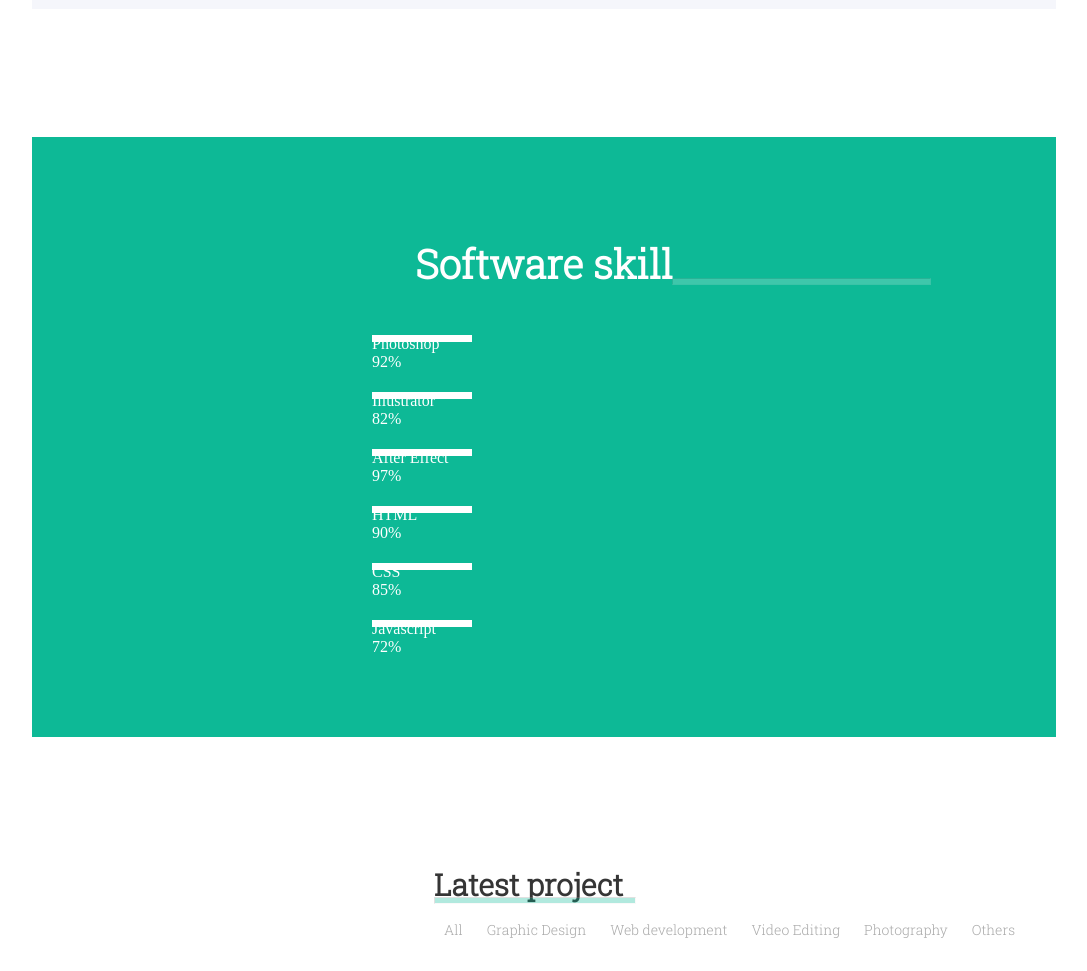
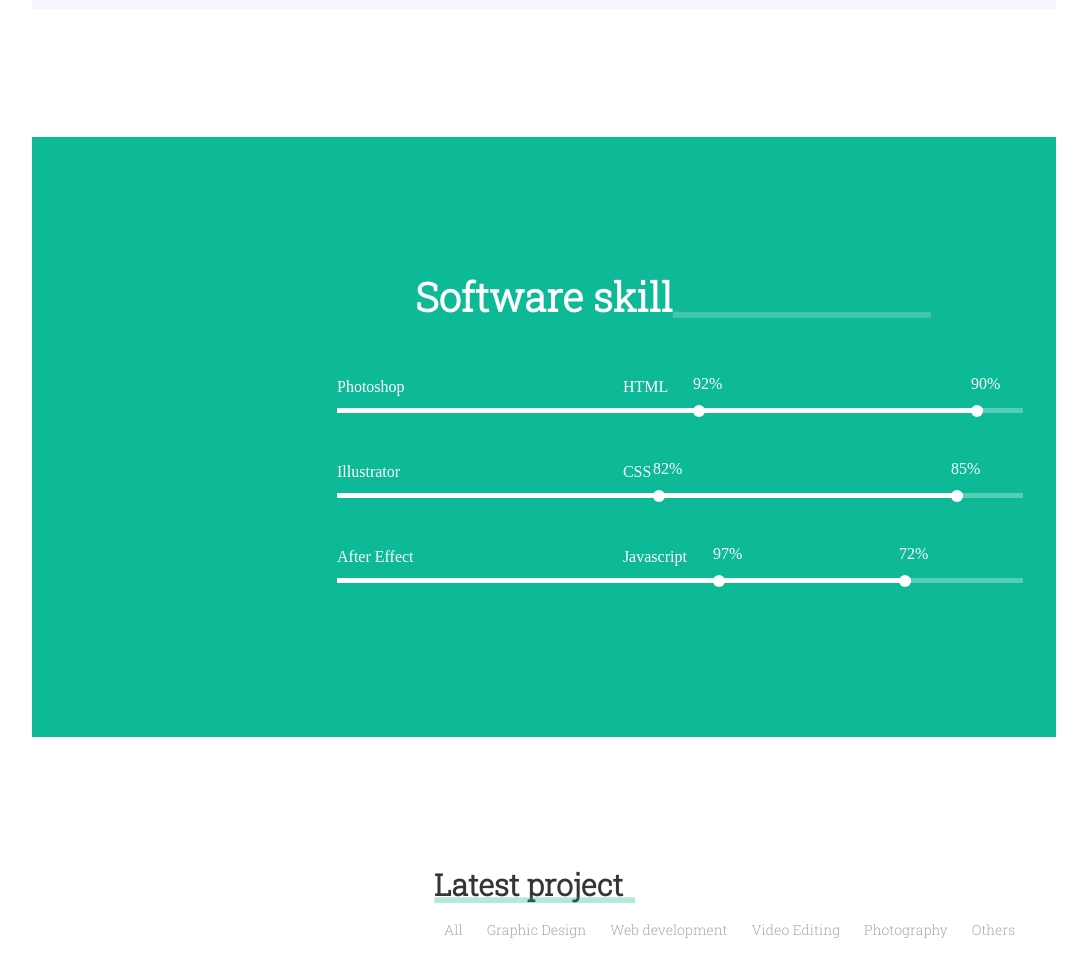
Before and after one commit to Enileyeevvv/lr4, a plain HTML site: page index.html in a window 1280 px wide. Shown: the part 2340-3311 px from the top of the page, without its empty margins (104-1191 px from the left). Drawn offline with Linux system fonts and the light colour scheme.

Commit message:
починил прогресс бар

```diff
--- a/CSSlr4.css
+++ b/CSSlr4.css
@@ -270,6 +270,7 @@ h1 {
     margin: 10vw;
     height: 600px;
     background: #0db996;
+    overflow: hidden;
 }
 .block4 {
     padding-top: 100px;
@@ -285,31 +286,70 @@ h1 {
     margin: -45px 0px 0px 640px;
     opacity: 0.2;
 }
+.leftprogress, .rightprogress {
+    margin-top: 50px;
+    display: inline-block;
+    margin-top: 50px;
+    width: 49.5%;
+    height: 100%;
+}
 .progress-wrapper {
-    margin: 50px 0px 50px 340px;
-    width: 100px;
-    height: 7px;
-    background-color:white;
+    display: inline-block;
+    margin: 40px auto;
+    width: 400px;
+    height: 5px;
+    background-color: rgba(255,255,255,0.3);
+}
+.leftprogress .progress-wrapper {
+    margin-left: 305px
+}
+.rightprogress .progress-wrapper {
+    margin-left: 80px
+}
+.photoshop .progress-state {
+    width: 92%;
+}
+.illustrator .progress-state {
+    width: 82%;
+}
+.AfterEffect .progress-state {
+    width: 97%;
+}
+.HTML .progress-state {
+    width: 90%;
+}
+.CSS .progress-state {
+    width: 85%;
+}
+.Javascript .progress-state {
+    width: 72%;
 }
 .progress-wrapper .handler {
+    float: right;
+    position: relative;
+    top: -3px;
     width: 12px;
     height: 12px;
     border-radius: 12px;
     display: block;
-    background: var(--white);
+    background: white;
 }
 .progress-wrapper .handler::before {
     content: attr(data-state)"%";
     color: white;
+    position: relative;
+    top: -30px;
 }
 .progress-state {
     width: 100px;
-    height: 7px;
+    height: 5px;
     background-color:white;
 }
 .progress-state::before {
     content: attr(data-descr);
     color: white;
+    position: relative;
+    top: -30px;
 }
 .fifthz {
     background: none;
@@ -500,13 +540,13 @@ h1 {
     border:1px solid black;
     height: 330px;
     width: 500px;
-    margin: 60px 0px 0px 530px;
+    margin: 60px 0px 0px 430px;
 }
 .sixth-2 {
     border:1px solid black;
     height: 330px;
     width: 500px;
-    margin: -332px 0px 0px 1070px;
+    margin: -332px 0px 0px 980px;
 }
 .rectangle {
     margin: 200px 0px 0px 200px;
@@ -712,7 +752,7 @@ h1 {
     line-height: 40px;
     list-style-type: none;
     margin: 10px 0px 0px 640px;
-    сolor: #909091
+    сolor: #909091;
     font-family: 'Roboto Slab', sans-serif;
 }
 .endli {
@@ -729,7 +769,7 @@ h1 {
     line-height: 40px;
     list-style-type: none;
     margin: 10px 0px 0px 800px;
-    сolor: #909091
+    сolor: #909091;
     font-family: 'Roboto Slab', sans-serif;
 }
 .endlielement {
--- a/index.html
+++ b/index.html
@@ -74,34 +74,38 @@
     <div class="block4bg">
         <h2 class="block4">Software skill</h2>
         <hr class="Softwareskill">
-        <div class="progress-wrapper">
-            <div class="progress-state" data-state = "92" data-descr = "Photoshop">
+        <div class="leftprogress">
+            <div class="progress-wrapper photoshop">
+                <div class="progress-state" data-state = "92" data-descr = "Photoshop">
                 <span class="handler" data-state = "92"></span>
             </div>
         </div>
-        <div class="progress-wrapper">
+        <div class="progress-wrapper illustrator">
             <div class="progress-state" data-state = "82" data-descr = "Illustrator">
                 <span class="handler" data-state = "82"></span>
             </div>
         </div>
-        <div class="progress-wrapper">
+        <div class="progress-wrapper AfterEffect">
             <div class="progress-state" data-state = "97" data-descr = "After Effect">
                 <span class="handler" data-state = "97"></span>
             </div>
         </div>
-        <div class="progress-wrapper">
+    </div>
+    <div class="rightprogress">
+        <div class="progress-wrapper HTML">
             <div class="progress-state" data-state = "90" data-descr = "HTML">
                 <span class="handler" data-state = "90"></span>
             </div>
         </div>
-        <div class="progress-wrapper">
+        <div class="progress-wrapper CSS">
             <div class="progress-state" data-state = "85" data-descr = "CSS">
                 <span class="handler" data-state = "85"></span>
             </div>
-        </div>
-        <div class="progress-wrapper">
-            <div class="progress-state" data-state = "72" data-descr = "Javascript">
-                <span class="handler" data-state = "72"></span>
+            </div>
+            <div class="progress-wrapper Javascript">
+                <div class="progress-state" data-state = "72" data-descr = "Javascript">
+                    <span class="handler" data-state = "72"></span>
+                </div>
             </div>
         </div>
     </div>
@@ -158,7 +162,7 @@
     </div>
     <!--6 блок-->
     <div>
-        <h3 class="sixthz">Client feedback</h3>
+        <h3 class="sixthz">Client Feedback</h3>
         <hr class="ClientFeedback">
         <div class="sixth-1">
             <img class="pic" src="images/icons/quotes.png" />
```
